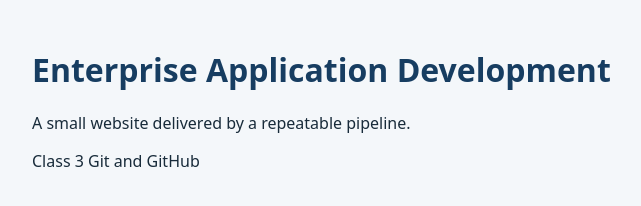
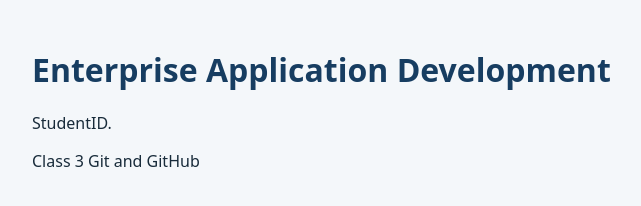
Before and after one commit to Jamess-V/WebStarter, a plain HTML site: page src/index.html in a window 1280 px wide. Shown: the whole page, without its empty margins (208-849 px from the left). Drawn offline with Linux system fonts and the light colour scheme.

Commit message:
Update for STUDENTID

```diff
--- a/src/index.html
+++ b/src/index.html
@@ -9,7 +9,7 @@
 <body>
   <main>
     <h1>Enterprise Application Development</h1>
-    <p id="message">A small website delivered by a repeatable pipeline.</p>
+    <p id="message">StudentID.</p>
     <p>Class 3 Git and GitHub</p>
   </main>
 </body>
```
